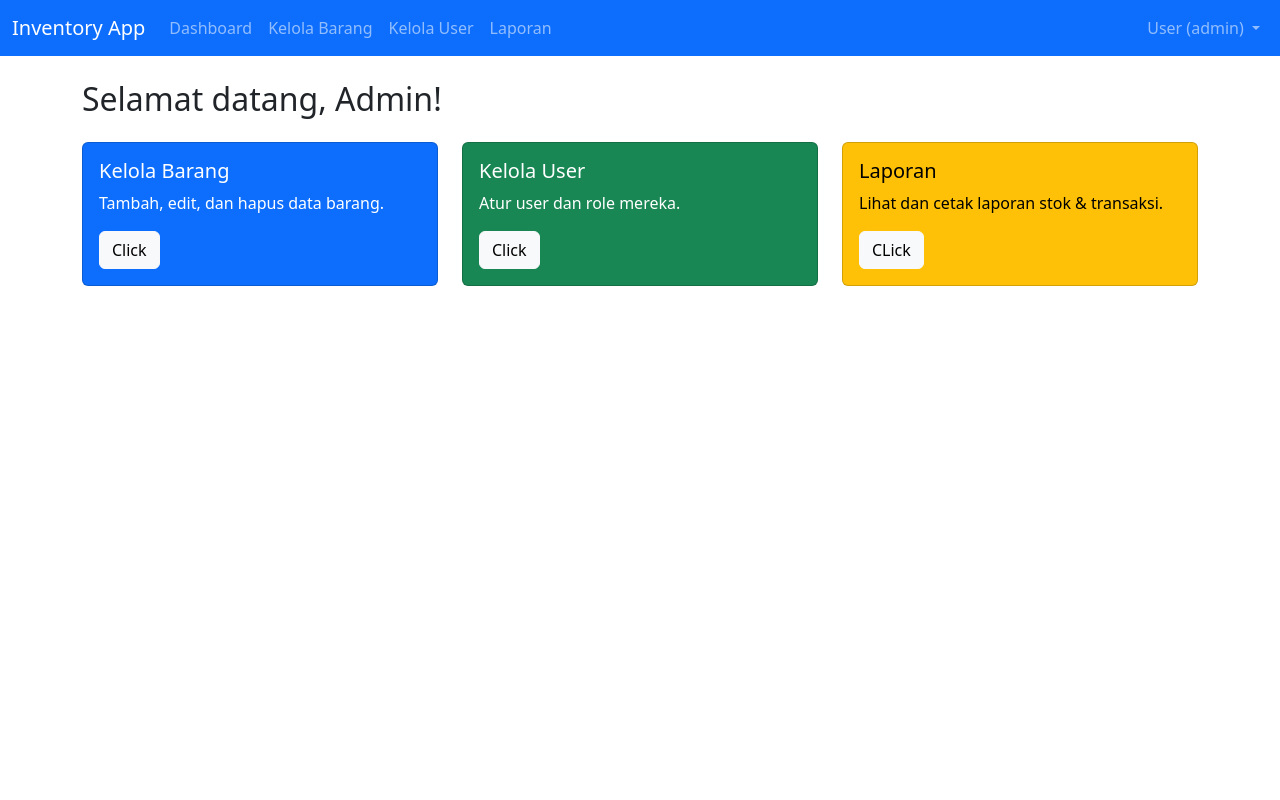
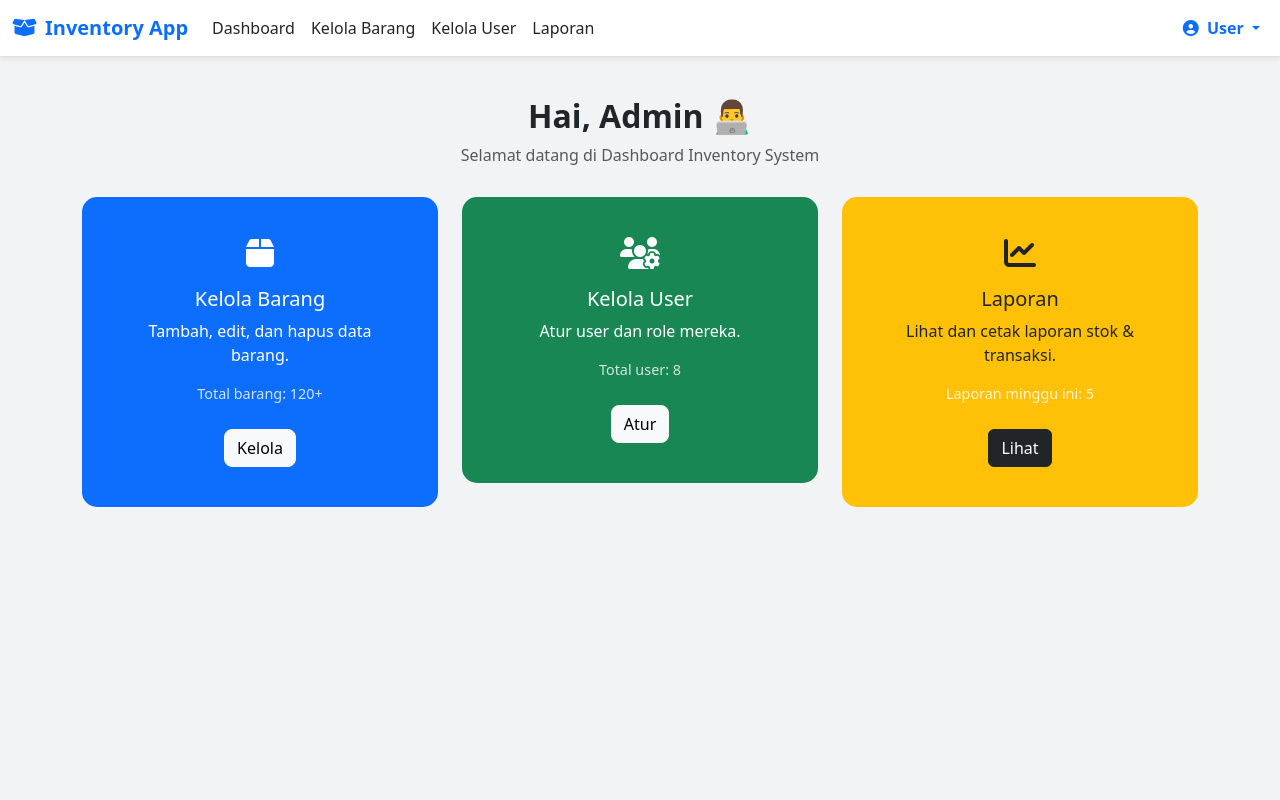
Before and after one commit to andhikkadd/inventory-prooject, a PHP site: page /pages/admin.php in a window 1280 px wide. Run offline with PHP 8.4, Linux system fonts and the light colour scheme; the visitor is signed in with stand-in values (Sample User, id 1).

Commit message:
redesign

```diff
--- a/inventory/config/db.php
+++ b/inventory/config/db.php
@@ -1,5 +1,4 @@
 <?php
-// config/db.php
 $host = 'localhost';
 $db = 'inventory';
 $user = 'root';
--- a/inventory/pages/admin.php
+++ b/inventory/pages/admin.php
@@ -16,42 +16,90 @@
     <meta name="viewport" content="width=device-width, initial-scale=1.0">
     <title>Dashboard Admin</title>
     <link href="https://cdn.jsdelivr.net/npm/bootstrap@5.3.0/dist/css/bootstrap.min.css" rel="stylesheet">
+    <link href="https://cdnjs.cloudflare.com/ajax/libs/font-awesome/6.4.0/css/all.min.css" rel="stylesheet">
+    <style>
+        body {
+            background-color: #f1f3f5;
+        }
+
+        .dashboard-header {
+            margin-top: 40px;
+            margin-bottom: 30px;
+            text-align: center;
+        }
+
+        .card {
+            border: none;
+            border-radius: 15px;
+            transition: all 0.3s ease;
+        }
+
+        .card:hover {
+            transform: scale(1.02);
+            box-shadow: 0 8px 16px rgba(0, 0, 0, 0.08);
+        }
+
+        .card i {
+            font-size: 2rem;
+            margin-bottom: 10px;
+        }
+
+        .btn-light {
+            font-weight: 500;
+            border-radius: 8px;
+        }
+
+        .mini-stats {
+            font-size: 0.9rem;
+            color: #ffffffcc;
+        }
+    </style>
 </head>
 <body>
 <div class="container">
-    <h2 class="my-4">Selamat datang, Admin!</h2>
+    <div class="dashboard-header">
+        <h2 class="fw-bold">Hai, Admin 👨‍💻</h2>
+        <p class="text-muted">Selamat datang di Dashboard Inventory System</p>
+    </div>
 
-    <div class="row">
+    <div class="row g-4">
         <div class="col-md-4">
-            <div class="card text-bg-primary mb-3">
-                <div class="card-body">
-                    <h5 class="card-title">Kelola Barang</h5>
+            <div class="card bg-primary text-white p-4">
+                <div class="card-body text-center">
+                    <i class="fas fa-box"></i>
+                    <h5 class="card-title mt-2">Kelola Barang</h5>
                     <p class="card-text">Tambah, edit, dan hapus data barang.</p>
-                    <a href="kelola_barang.php" class="btn btn-light">Click</a>
+                    <p class="mini-stats">Total barang: 120+</p>
+                    <a href="kelola_barang.php" class="btn btn-light mt-2">Kelola</a>
                 </div>
             </div>
         </div>
         <div class="col-md-4">
-            <div class="card text-bg-success mb-3">
-                <div class="card-body">
-                    <h5 class="card-title">Kelola User</h5>
+            <div class="card bg-success text-white p-4">
+                <div class="card-body text-center">
+                    <i class="fas fa-users-cog"></i>
+                    <h5 class="card-title mt-2">Kelola User</h5>
                     <p class="card-text">Atur user dan role mereka.</p>
-                    <a href="kelola_user.php" class="btn btn-light">Click</a>
+                    <p class="mini-stats">Total user: 8</p>
+                    <a href="kelola_user.php" class="btn btn-light mt-2">Atur</a>
                 </div>
             </div>
         </div>
         <div class="col-md-4">
-            <div class="card text-bg-warning mb-3">
-                <div class="card-body">
-                    <h5 class="card-title">Laporan</h5>
+            <div class="card bg-warning text-dark p-4">
+                <div class="card-body text-center">
+                    <i class="fas fa-chart-line"></i>
+                    <h5 class="card-title mt-2">Laporan</h5>
                     <p class="card-text">Lihat dan cetak laporan stok & transaksi.</p>
-                    <a href="laporan.php" class="btn btn-light">CLick</a>
+                    <p class="mini-stats">Laporan minggu ini: 5</p>
+                    <a href="laporan.php" class="btn btn-dark mt-2">Lihat</a>
                 </div>
             </div>
         </div>
     </div>
 </div>
 
+<!-- CDN Bootstrap & FontAwesome -->
 <script src="https://cdn.jsdelivr.net/npm/bootstrap@5.3.0/dist/js/bootstrap.bundle.min.js"></script>
 </body>
 </html>
--- a/inventory/pages/navbar.php
+++ b/inventory/pages/navbar.php
@@ -4,9 +4,11 @@
 $role = $_SESSION['role'] ?? 'guest';
 ?>
 
-<nav class="navbar navbar-expand-lg navbar-dark bg-primary mb-4">
+<nav class="navbar navbar-expand-lg bg-white border-bottom shadow-sm mb-4">
   <div class="container-fluid">
-    <a class="navbar-brand" href="#">Inventory App</a>
+    <a class="navbar-brand fw-bold text-primary" href="#">
+      <i class="fas fa-box-open me-2"></i>Inventory App
+    </a>
     <button class="navbar-toggler" type="button" data-bs-toggle="collapse" data-bs-target="#navbarNav">
       <span class="navbar-toggler-icon"></span>
     </button>
@@ -14,30 +16,32 @@
     <div class="collapse navbar-collapse" id="navbarNav">
       <ul class="navbar-nav me-auto">
         <?php if ($role == 'admin'): ?>
-          <li class="nav-item"><a class="nav-link" href="admin.php">Dashboard</a></li>
-          <li class="nav-item"><a class="nav-link" href="kelola_barang.php">Kelola Barang</a></li>
-          <li class="nav-item"><a class="nav-link" href="kelola_user.php">Kelola User</a></li>
-          <li class="nav-item"><a class="nav-link" href="laporan.php">Laporan</a></li>
+          <li class="nav-item"><a class="nav-link text-dark" href="admin.php">Dashboard</a></li>
+          <li class="nav-item"><a class="nav-link text-dark" href="kelola_barang.php">Kelola Barang</a></li>
+          <li class="nav-item"><a class="nav-link text-dark" href="kelola_user.php">Kelola User</a></li>
+          <li class="nav-item"><a class="nav-link text-dark" href="laporan.php">Laporan</a></li>
         <?php elseif ($role == 'petugas'): ?>
-          <li class="nav-item"><a class="nav-link" href="petugas.php">Dashboard</a></li>
-          <li class="nav-item"><a class="nav-link" href="barang_masuk.php">Barang Masuk</a></li>
-          <li class="nav-item"><a class="nav-link" href="barang_keluar.php">Barang Keluar</a></li>
+          <li class="nav-item"><a class="nav-link text-dark" href="petugas.php">Dashboard</a></li>
+          <li class="nav-item"><a class="nav-link text-dark" href="barang_masuk.php">Barang Masuk</a></li>
+          <li class="nav-item"><a class="nav-link text-dark" href="barang_keluar.php">Barang Keluar</a></li>
         <?php elseif ($role == 'viewer'): ?>
-          <li class="nav-item"><a class="nav-link" href="viewer.php">Dashboard</a></li>
+          <li class="nav-item"><a class="nav-link text-dark" href="viewer.php">Dashboard</a></li>
         <?php endif; ?>
       </ul>
 
       <ul class="navbar-nav">
         <li class="nav-item dropdown">
-          <a class="nav-link dropdown-toggle" href="#" role="button" data-bs-toggle="dropdown">
-            <?= ucfirst($username) ?> (<?= $role ?>)
+          <a class="nav-link dropdown-toggle text-primary fw-semibold" href="#" role="button" data-bs-toggle="dropdown">
+            <i class="fas fa-user-circle me-1"></i> <?= ucfirst($username) ?>
           </a>
           <ul class="dropdown-menu dropdown-menu-end">
-            <li><a class="dropdown-item" href="#">Profil</a></li>
-            <li><a class="dropdown-item" href="../logout.php">Logout</a></li>
+            <li><a class="dropdown-item" href="#"><i class="fas fa-user me-2"></i>Profil</a></li>
+            <li><a class="dropdown-item" href="../logout.php"><i class="fas fa-sign-out-alt me-2"></i>Logout</a></li>
           </ul>
         </li>
       </ul>
     </div>
   </div>
 </nav>
+
+<link href="https://cdnjs.cloudflare.com/ajax/libs/font-awesome/6.4.0/css/all.min.css" rel="stylesheet">
--- a/inventory/pages/process_item.php
+++ b/inventory/pages/process_item.php
@@ -6,7 +6,6 @@
     $item_id = $_POST['item_id'];
     $quantity = $_POST['quantity'];
 
-    // Logic for adding items to stock
     $sql = "UPDATE items SET jumlah = jumlah + $quantity WHERE id = $item_id";
     if (mysqli_query($con, $sql)) {
         echo "<script>alert('Item added successfully.'); window.location.href='../pages/petugas.php';</script>";
```
Also changed, not shown: inventory/config/controller.php (+18 -19 lines), inventory/login.php (+55 -17 lines), inventory/pages/kelola_barang.php (+0 -13 lines), inventory/pages/kelola_user.php (+1 -9 lines), inventory/pages/petugas.php (+4 -4 lines).
